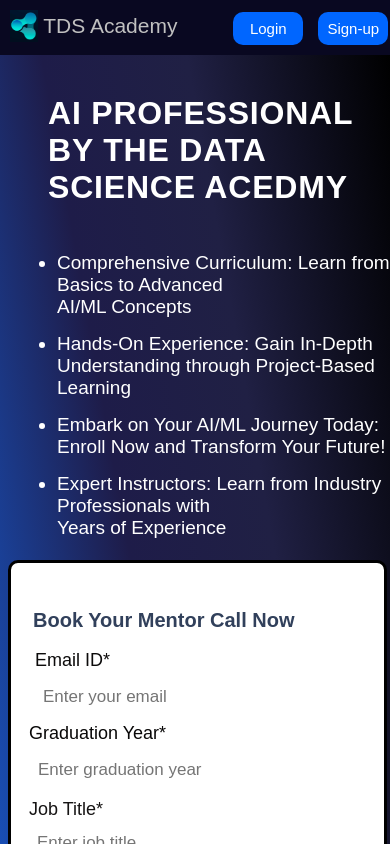
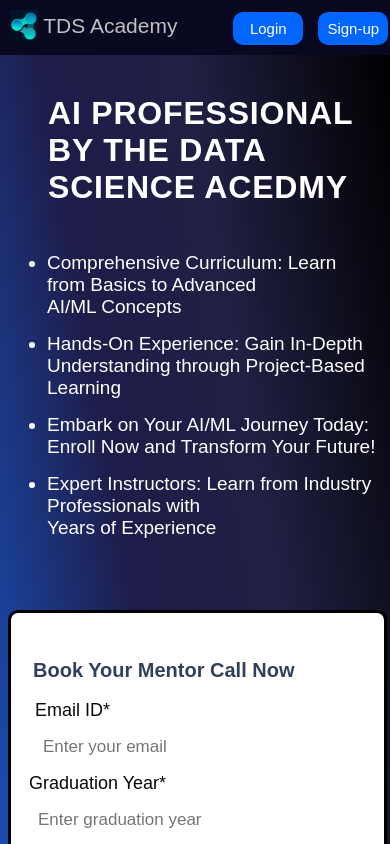
Before and after one commit to Vishal7489/Vite-Project, a React (Vite) app in the folder vite-project/: page / in a window 390 px wide. Built offline with nearby package versions, Linux system fonts and the light colour scheme.

Commit message:
First Commit

```diff
--- a/vite-project/src/Styles/About.css
+++ b/vite-project/src/Styles/About.css
@@ -94,9 +94,6 @@ top:60px;
 flex-wrap:wrap;
 }
 }
-
-
-
 
 .About5{
 height:150px;
@@ -214,9 +211,6 @@ padding-left:9px;
 }
 }
 
-
-
-
 .sign_in{
     background-color:#06f;
     height:43px;
@@ -233,7 +227,8 @@ padding-left:9px;
   width:85px;
   position:relative;
   right:80px;
-  bottom:35px;
+  top:auto;
+  top:15px;
 
   }
 }
--- a/vite-project/src/Styles/Header.css
+++ b/vite-project/src/Styles/Header.css
@@ -66,16 +66,18 @@ right:30px;
 }
 .Header1{
 flex-wrap:wrap;
-height:2000px;
 height:auto;
 display:block;
+height:1100px;
 }
 .Header4{
 position:relative;
 bottom:40px;
-
+right:10px;
 font-size:19px;
 width:340px;
 top:auto;
+font-weight:500;
+width:330px;
 }
 }
--- a/vite-project/src/Styles/Service.css
+++ b/vite-project/src/Styles/Service.css
@@ -352,7 +352,7 @@ margin-block-start:0;
 margin-block-end: 0;
 }
 h3{
-  margin-block-start:0;
+margin-block-start:0;
 margin-block-end: 0;
 }
 .Service15{
--- a/vite-project/src/Styles/SignUp.css
+++ b/vite-project/src/Styles/SignUp.css
@@ -12,7 +12,7 @@ top:180px;
 width:373px;
 height:520px;
 position:relative;
-top:80px;
+top:130px;
 left:-14px;
 border:3px solid black;
 }
```
Also changed, not shown: vite-project/src/Vercel.json (deleted).
